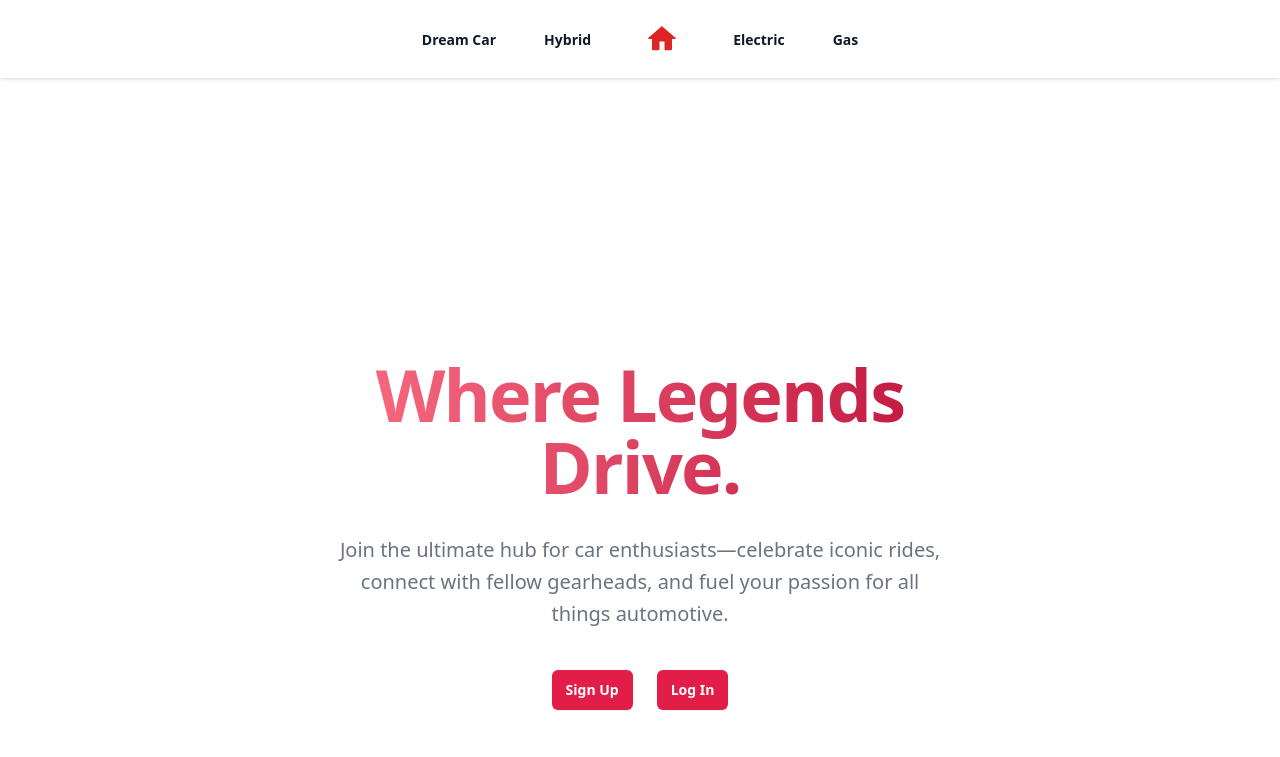
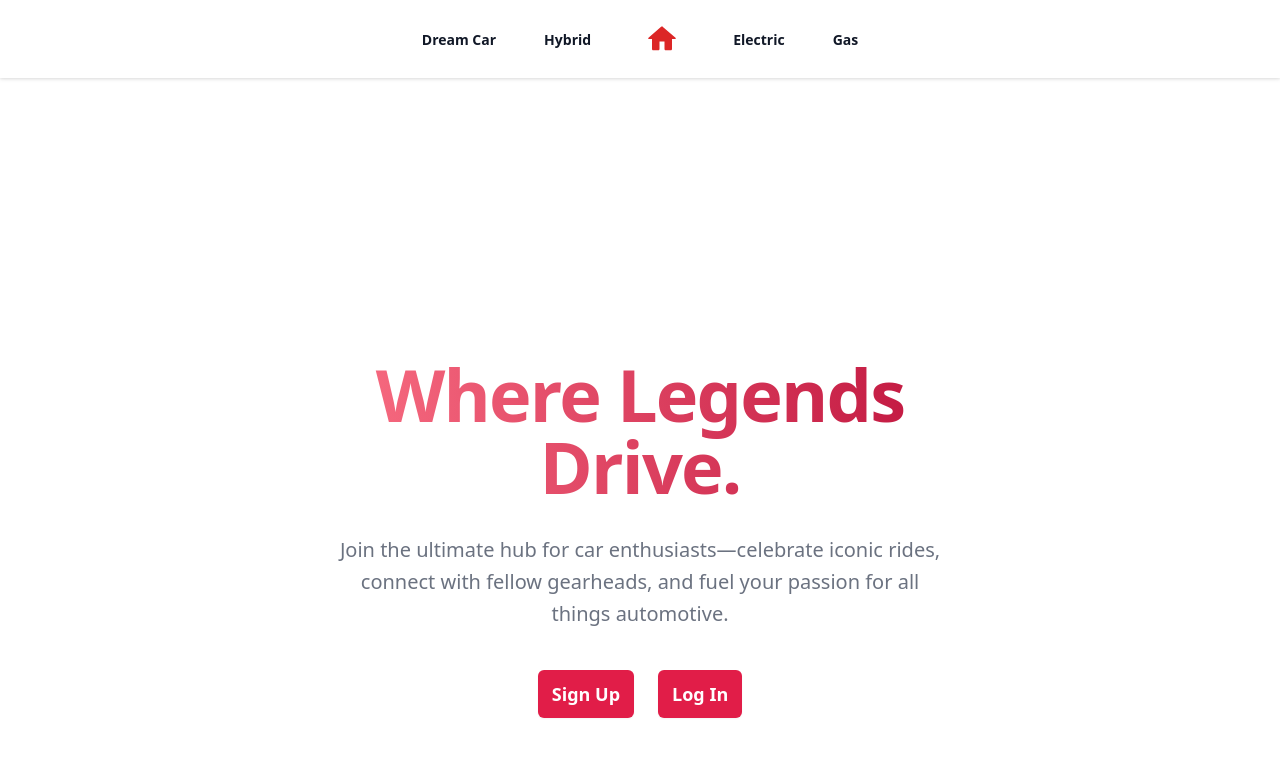
Before and after one commit to jacobcancode/book-connect, a Jekyll site: the page built from noauth.md, in a window 1280 px wide and 942 px high. Shown: the top 757 px of the window. Built offline with Jekyll 4.4.1, drawn with Linux system fonts in a browser that asks for light colours; nearby versions of some CDN libraries.

Commit message:
add fade in to no auth

```diff
--- a/noauth.md
+++ b/noauth.md
@@ -8,11 +8,11 @@ menu: nav/home.html
 <div class="relative   isolate px-6 pt-14 lg:px-8">
   <div class="mx-auto max-w-2xl py-32 sm:py-48 lg:py-56">
     <div class="text-center">
-      <h1 class="bg-gradient-to-r from-rose-400 to-rose-700 bg-clip-text font-extrabold text-transparent tracking-tight sm:text-7xl">Where Legends Drive.</h1>
+      <h1 class="fade-in bg-gradient-to-r from-rose-400 to-rose-700 bg-clip-text font-extrabold text-transparent tracking-tight sm:text-7xl">Where Legends Drive.</h1>
       <p class="mt-8 text-pretty text-lg font-medium text-gray-500 sm:text-xl/8">Join the ultimate hub for car enthusiasts—celebrate iconic rides, connect with fellow gearheads, and fuel your passion for all things automotive.</p>
       <div class="mt-10 flex items-center justify-center gap-x-6">
-        <a href="signup" class="rounded-md bg-rose-600 px-3.5 py-2.5 text-sm font-semibold text-white shadow-sm hover:bg-rose-500 focus-visible:outline focus-visible:outline-2 focus-visible:outline-offset-2 focus-visible:outline-rose-600">Sign Up</a>
-        <a href="login" class="rounded-md bg-rose-600 px-3.5 py-2.5 text-sm font-bold text-white shadow-sm hover:bg-rose-500 focus-visible:outline focus-visible:outline-2 focus-visible:outline-offset-2 focus-visible:outline-rose-600">Log In</a>
+        <a href="signup" class="rounded-md bg-rose-600 px-3.5 py-2.5 text-lg font-semibold text-white shadow-sm hover:bg-rose-500 focus-visible:outline focus-visible:outline-2 focus-visible:outline-offset-2 focus-visible:outline-rose-600">Sign Up</a>
+        <a href="login" class="rounded-md bg-rose-600 px-3.5 py-2.5 text-lg font-bold text-white shadow-sm hover:bg-rose-500 focus-visible:outline focus-visible:outline-2 focus-visible:outline-offset-2 focus-visible:outline-rose-600">Log In</a>
       </div>
     </div>
   </div>
```
